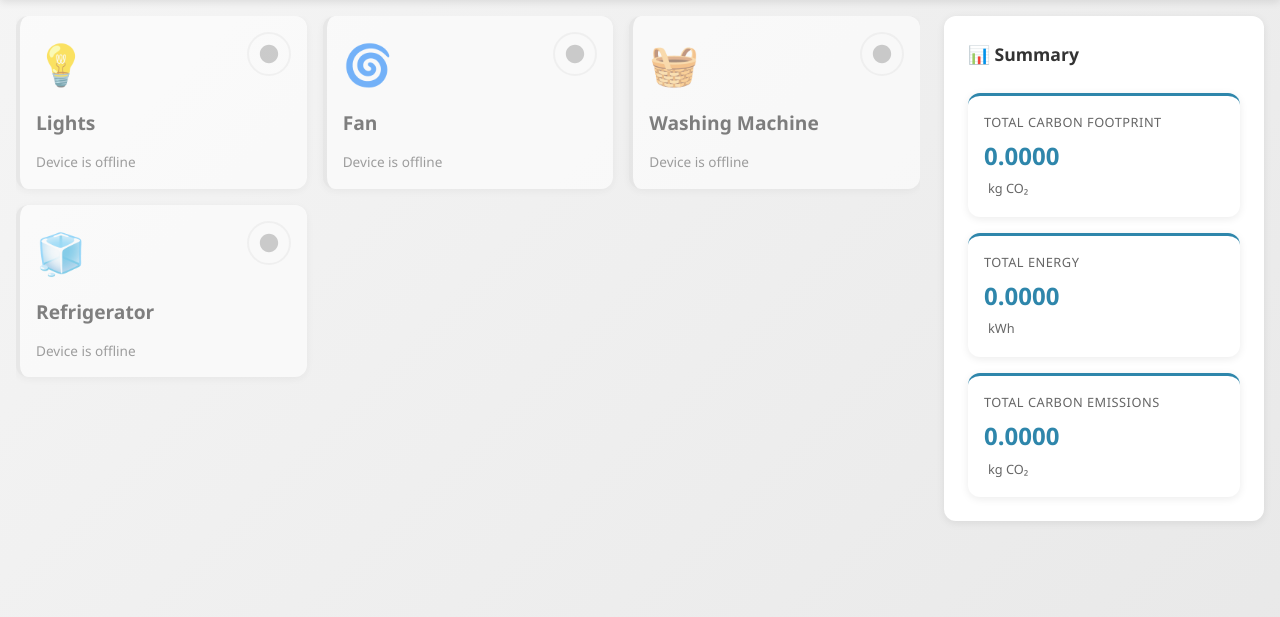
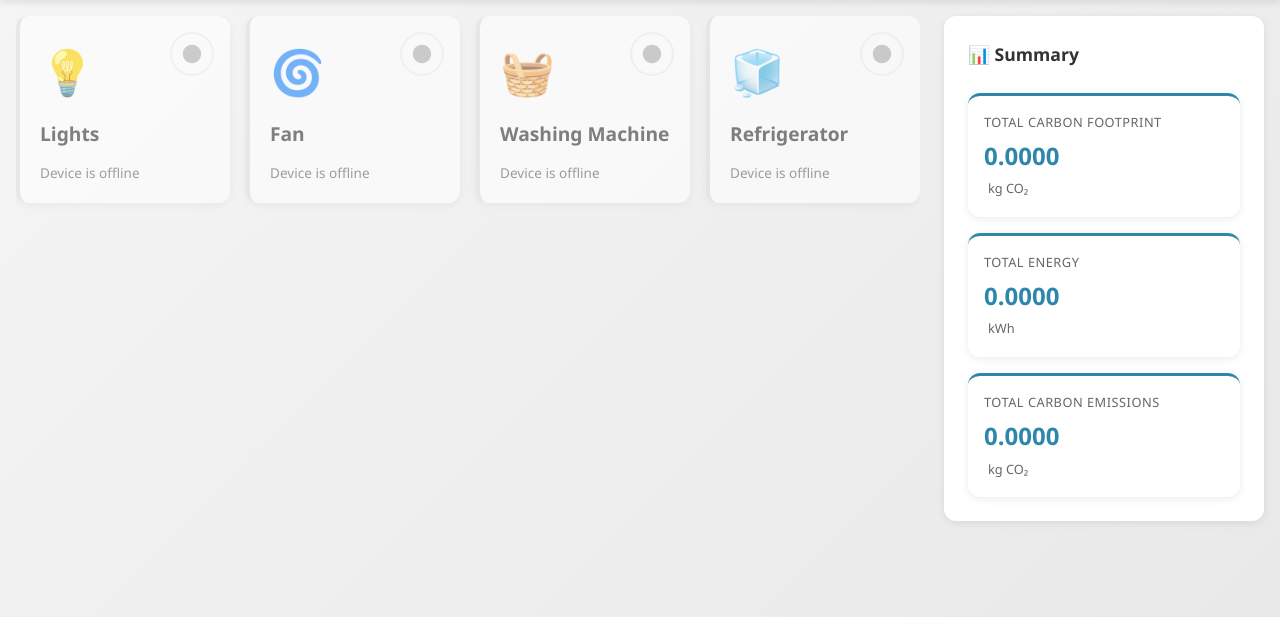
Before and after one commit to Niranjana2023/carbon-footprint-estimation-dashboard, a Flask app: page / in a window 1280 px wide. Shown: the part 70-687 px from the top of the page. Run offline with Flask 3, Linux system fonts and the light colour scheme.

Commit message:
Update dashboard grid layout to display 4 devices in one row and enhance appliance card styling with increased padding and minimum height. Adjust appliance icon size for improved visibility.

```diff
--- a/app/static/css/style.css
+++ b/app/static/css/style.css
@@ -109,10 +109,10 @@ header a:hover {
     gap: 1rem;
 }
 
-/* Dashboard Grid */
+/* Dashboard Grid – 4 devices in one row */
 .appliance-grid {
     display: grid;
-    grid-template-columns: repeat(auto-fill, minmax(280px, 1fr));
+    grid-template-columns: repeat(4, minmax(0, 1fr));
     gap: 1rem;
 }
 
@@ -121,13 +121,15 @@ header a:hover {
     display: flex;
     flex-direction: column;
     gap: 0.75rem;
+    min-width: 0;
 }
 
 /* Appliance Card */
 .appliance-card {
     background: var(--bg-white);
     border-radius: 12px;
-    padding: 1rem;
+    padding: 1.25rem;
+    min-height: 160px;
     cursor: pointer;
     transition: all 0.3s ease;
     box-shadow: 0 2px 8px rgba(0, 0, 0, 0.08);
@@ -157,7 +159,7 @@ header a:hover {
 }
 
 .appliance-icon {
-    font-size: 2.5rem;
+    font-size: 2.75rem;
 }
 
 .appliance-name {
```
